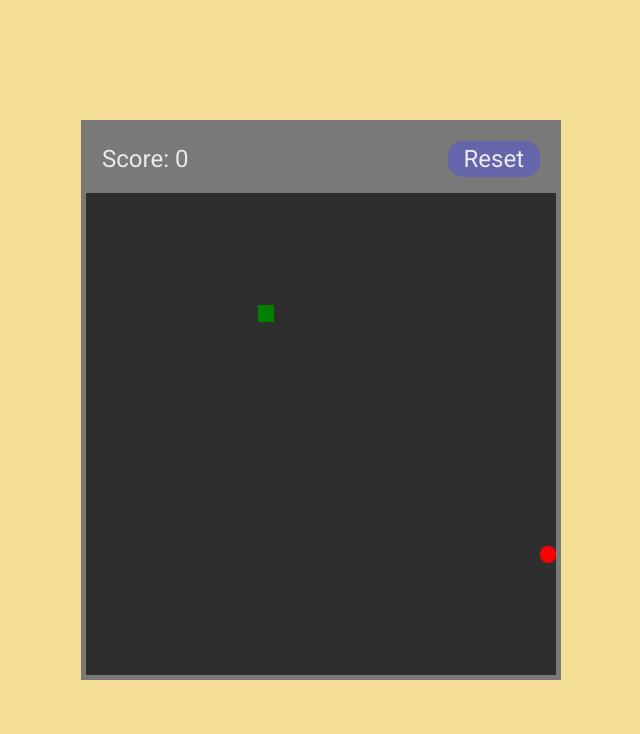
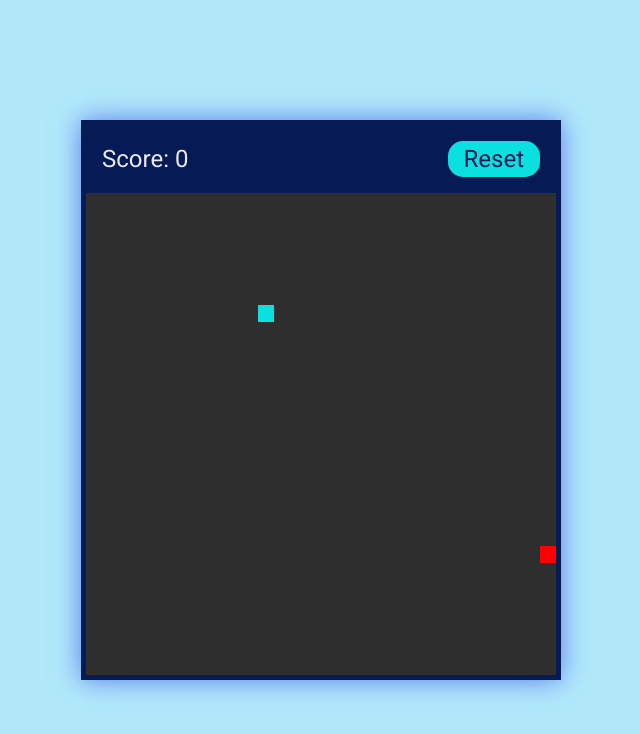
Before and after one commit to Hugisko/snake-html-css-js, a plain HTML site: page index.html in a window 1280 px wide. Shown: the whole page, without its empty margins (319-959 px from the left). Drawn offline with Linux system fonts and the light colour scheme.

Commit message:
change color

```diff
--- a/style.css
+++ b/style.css
@@ -7,11 +7,11 @@
   }
 
 :root {
-    --main-bg-cl:  hsla(46, 81%, 60%, 0.568);
+    --main-bg-cl:  hsla(194, 90%, 72%, 0.568);
     --main-cl: #EBEBEB;
-    --grid-bg: rgb(122, 121, 121);
+    --grid-bg: rgb(6, 27, 85);
     --field-bg: rgb(46, 46, 46);
-    --button-cl: rgb(100, 101, 170);
+    --button-cl: rgb(11, 224, 224);
 }
 
 html {
@@ -64,6 +64,7 @@ body {
     margin: 1rem;
     display: flex;
     flex-direction: column;
+    box-shadow: 0 0 25px rgba(0, 15, 224, 0.5);
 }
 
 .game-info {
@@ -78,7 +79,7 @@ body {
     border: none;
     padding-inline: 1rem;
     border-radius: 15px;
-    color: var(--main-cl);
+    color: var(--grid-bg);
     cursor: pointer;
 }
 
@@ -95,7 +96,7 @@ body {
 }
 
 .snake {
-    background-color: green;
+    background-color: var(--button-cl);
 }
 
 .controls {
@@ -137,6 +138,6 @@ body {
     }
 
     .apple {
-        border-radius: 50%;
+        /* border-radius: 50%; */
     }
 }
```
